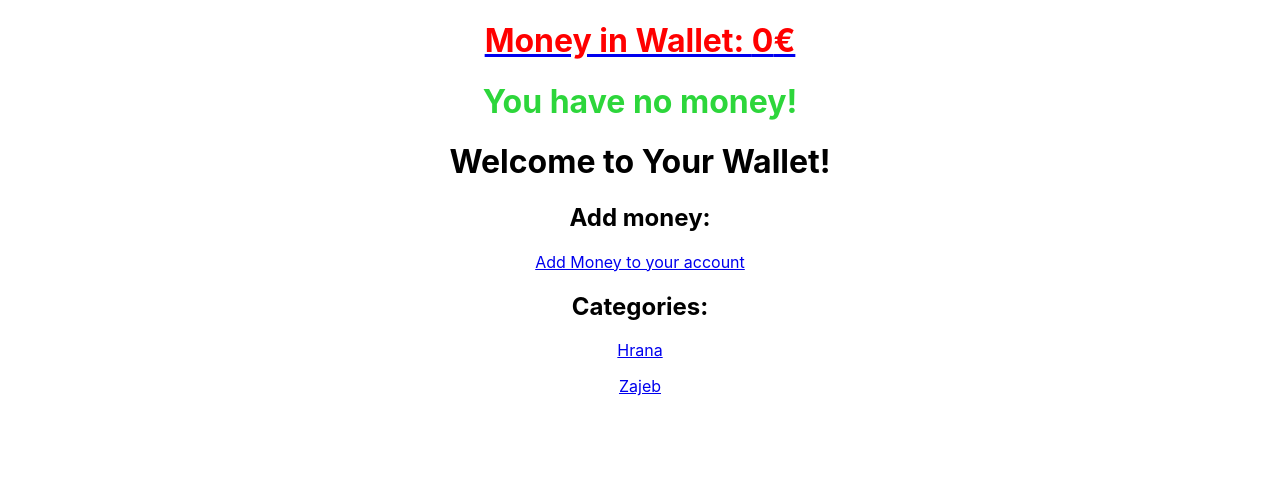
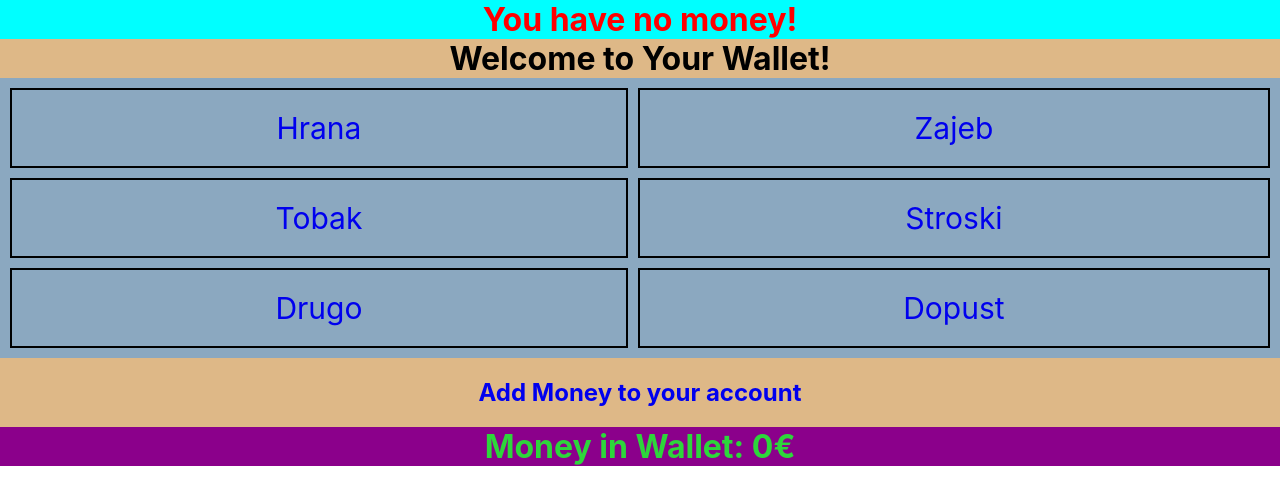
Before and after one commit to LovroHodak/Wallet, a React (Create React App) app: page / in a window 1280 px wide. Shown: the top 504 px of the page. Built offline with nearby package versions, Linux system fonts and the light colour scheme.

Commit message:
states: showAlert, myMoney, addedMoney, myHrana, myZajeb, moneyFlow.... styled HOme

```diff
--- a/src/App.css
+++ b/src/App.css
@@ -1,46 +1,22 @@
 .App {
   text-align: center;
-}
-
-.App-logo {
-  height: 40vmin;
-  pointer-events: none;
-}
-
-@media (prefers-reduced-motion: no-preference) {
-  .App-logo {
-    animation: App-logo-spin infinite 20s linear;
-  }
-}
-
-.App-header {
-  background-color: #282c34;
-  min-height: 100vh;
-  display: flex;
-  flex-direction: column;
-  align-items: center;
-  justify-content: center;
-  font-size: calc(10px + 2vmin);
-  color: white;
+  background-color: burlywood;
 }
 
 .App-link {
   color: #61dafb;
 }
 
-@keyframes App-logo-spin {
-  from {
-    transform: rotate(0deg);
-  }
-  to {
-    transform: rotate(360deg);
-  }
-}
-
 .allMoney {
-  color: red;
+  color: rgb(45, 214, 59);
+  background-color: darkmagenta;
 }
 
 .noMoney {
-  color: rgb(45, 214, 59);
+  color: red;
+  background-color: cyan;
 }
+
+h1 {
+  margin: 0;
+}
--- a/src/App.js
+++ b/src/App.js
@@ -12,15 +12,15 @@ function App() {
   const [addedMoney, setAddedMoney] = useState(0)
   const [myHrana, setMyHrana] = useState(0);
   const [myZajeb, setMyZajeb] = useState(0);
+  const [moneyFlow, setMoneyFlow] = useState([])
 
 
   const showNoMoney = () => {
-    if (myMoney === 0){
+    if (myMoney <= 0){
       setShowAlert(true)
     } else {
       setShowAlert(false)
     }
-    console.log(myMoney)
   }
 
   useEffect(() => {
@@ -30,11 +30,9 @@ function App() {
 
   return (
     <div className="App">
-      <Link to="/">
-        <h1 className="allMoney">Money in Wallet: {myMoney}€</h1>
-      </Link>
+
       {
-        showAlert ? (<h1 className="noMoney">You have no money!</h1>) : null
+        showAlert ? (<div className="noMoney"><h1>You have no money!</h1></div>) : null
       }
       <Switch>
         <Route
@@ -54,6 +52,8 @@ function App() {
                 myMoney={myMoney}
                 setMyMoney={setMyMoney}
                 {...routeProps}
+                moneyFlow={moneyFlow}
+                setMoneyFlow={setMoneyFlow}
               />
             );
           }}
@@ -87,6 +87,9 @@ function App() {
           }}
         />
       </Switch>
+      <Link to="/" style={{ textDecoration: 'none' }}>
+        <div><h1 className="allMoney">Money in Wallet: {myMoney}€</h1></div>
+      </Link>
     </div>
   );
 }
--- a/src/components/AddIncome.js
+++ b/src/components/AddIncome.js
@@ -3,25 +3,39 @@ import React from "react";
 export default function AddIncome(props) {
 
 
-  const addMoneyz = (e) => {
-    e.preventDefault();
-    let amount = Number(e.target.adding.value);
+  const addMoney = (e) => {
+    e.preventDefault()
+    let amount = Number(e.target.amount.value)
+    let name = String(e.target.name.value)
+    let date = String(e.target.date.value)
+    props.setMoneyFlow([...props.moneyFlow, {amount, name, date}])
+    let allAddedMoney = Number(props.addedMoney)
+    props.setAddedMoney(allAddedMoney + amount)
     let myMoneyNumber = Number(props.myMoney);
-    let allAddedMoney = Number(props.addedMoney)
     props.setMyMoney(myMoneyNumber + amount);
-    props.setAddedMoney(allAddedMoney + amount)
     props.history.push("/");
-  };
+  }
 
   return (
     <div>
-      <form onSubmit={addMoneyz}>
-        <input name="adding" type="text" placeholder="add money amount" />
-        <button type="submit">enter</button>
+      <form onSubmit={addMoney} >
+        <input name="amount" type="text" placeholder="type amount" />
+        <input name="name" type="text" placeholder="type name" />
+        <input name="date" type="text" placeholder="type date" />
+        <button  type='submit'>Add Money</button>
       </form>
       <div>
         <h2>All added money so far: {props.addedMoney}</h2>
       </div>
+      <div>
+        <h2>Testing: {props.moneyFlow.map((transfer, i) => {
+          return (
+            <div key={i} >
+              <p>{i + 1}) How much: {transfer.amount}. Why: {transfer.name}. Date: {transfer.date}</p>
+            </div>
+            )
+        })}</h2>
+      </div>
     </div>
   );
 }
--- /dev/null
+++ b/src/components/Home.css
@@ -0,0 +1,19 @@
+.grid-container {
+    display: grid;
+    grid-template-columns: auto auto;
+    grid-gap: 10px;
+    background-color: #8ba8c0;
+    padding: 10px;
+}
+
+.item {
+    color: white;
+    text-align: center;
+    padding: 20px 0;
+    font-size: 30px;
+    border: 2px solid black;
+}
+
+.homeLayout {
+    background-color: burlywood;
+}
--- a/src/components/Home.js
+++ b/src/components/Home.js
@@ -1,15 +1,21 @@
 import React from 'react'
 import {Link} from 'react-router-dom'
+import './Home.css'
 
 export default function Home() {
     return (
-        <div>
+        <div className='homeLayout'>
             <h1>Welcome to Your Wallet!</h1>
-            <h2>Add money:</h2>
-            <Link to ='/addIncome'><p>Add Money to your account</p></Link>
-            <h2>Categories:</h2>
-            <Link to ='/hrana'><p>Hrana</p></Link>
-            <Link to ='/zajeb'><p>Zajeb</p></Link>
+            <div className='grid-container'>
+                <div className='item'><Link to='/hrana' style={{ textDecoration: 'none' }}>Hrana</Link></div>
+                <div className='item'><Link to='/zajeb' style={{ textDecoration: 'none' }}>Zajeb</Link></div>
+                <div className='item'><Link to='/tobak' style={{ textDecoration: 'none' }}>Tobak</Link></div>
+                <div className='item'><Link to='/stroski' style={{ textDecoration: 'none' }}>Stroski</Link></div>
+                <div className='item'><Link to='/drugo' style={{ textDecoration: 'none' }}>Drugo</Link></div>
+                <div className='item'><Link to='/dopust' style={{ textDecoration: 'none' }}>Dopust</Link></div>
+            </div>
+
+            <h2><Link to='/addIncome' style={{ textDecoration: 'none' }}>Add Money to your account</Link></h2>
         </div>
     )
 }
```
Also changed, not shown: src/tests/helpers.js (deleted, +0 -9 lines), 2 other files (tests, documents, lock files or other folders).
